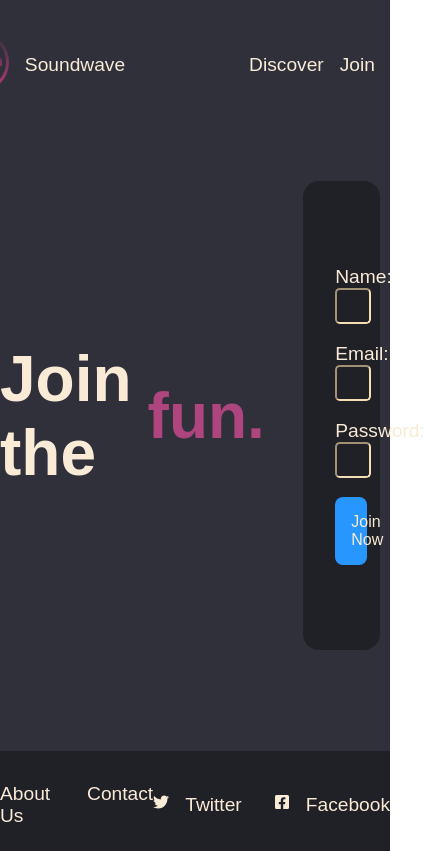
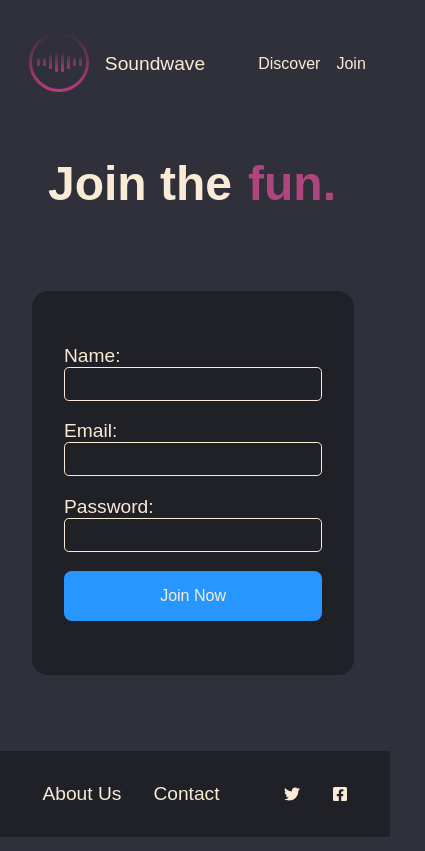
Before and after one commit to EberthCastro/Repply-competitor-Spotify, a React (Vite) app: page /contact in a window 390 px wide. Shown: the whole page, 425 px wide, since content can reach past the window. Built offline with nearby package versions, Linux system fonts and the light colour scheme.

Commit message:
project finished

```diff
--- a/src/App.css
+++ b/src/App.css
@@ -1,4 +1,4 @@
-:root{
+/* :root{
   @import url('https://fonts.googleapis.com/css2?family=Poppins:wght@200;300;400;500;600;700;800;900&display=swap');
 }
 * {
@@ -15,7 +15,7 @@ p{
   display: flex;
   flex-direction: column;
   background-color: #2F303A;
-}
+} */
 /* NAVBAR */
 /* .Logomenu{
   padding: 2rem 0rem 2rem 0rem;
--- a/src/App.jsx
+++ b/src/App.jsx
@@ -1,26 +1,19 @@
-import { useState } from 'react'
-import { Route, Routes} from 'react-router-dom'
-
-import './App.css'
-import LogoMenu from './components/LogoMenu'
-import Hero from './views/Hero'
-import Description from './views/Description'
-import Footer from './views/Footer'
-import Contact from './views/Contact'
+import { React } from "react";
+import { Route, Routes } from "react-router-dom";
+import Hero from "./views/Hero";
+import Description from "./views/Description";
+import Contact from "./views/Contact";
 
 function App() {
-
-
   return (
-    <div className="App">
+    <div>
       <Routes>
-        <Route path='/' element ={<Hero/>} />
-        <Route path='/description' element ={<Description/>} />
-        <Route path='/contact' element ={<Contact/>} />
+        <Route path="/" element={<Hero />} />
+        <Route path="/description" element={<Description />} />
+        <Route path="/contact" element={<Contact />} />
       </Routes>
-
     </div>
-  )
+  );
 }
 
-export default App
+export default App;
--- a/src/index.css
+++ b/src/index.css
@@ -1,70 +1,18 @@
-:root {
-  font-family: Inter, Avenir, Helvetica, Arial, sans-serif;
-  font-size: 16px;
-  line-height: 24px;
-  font-weight: 400;
-
-  color-scheme: light dark;
-  color: rgba(255, 255, 255, 0.87);
-  background-color: #242424;
-
-  font-synthesis: none;
-  text-rendering: optimizeLegibility;
-  -webkit-font-smoothing: antialiased;
-  -moz-osx-font-smoothing: grayscale;
-  -webkit-text-size-adjust: 100%;
+:root{
+  @import url('https://fonts.googleapis.com/css2?family=Poppins:wght@200;300;400;500;600;700;800;900&display=swap');
+}
+* {
+  margin: 0;
+  padding: 0;
+  box-sizing: border-box;
+  font-family: 'Poppins', sans-serif;
+}
+p{
+  font-size: 1.2rem;
 }
 
-a {
-  font-weight: 500;
-  color: #646cff;
-  text-decoration: inherit;
+body{
+  display: flex;
+  flex-direction: column;
+  background-color: #2F303A;
 }
-a:hover {
-  color: #535bf2;
-}
-
-body {
-  margin: 0;
-  display: flex;
-  place-items: center;
-  min-width: 320px;
-  min-height: 100vh;
-}
-
-h1 {
-  font-size: 3.2em;
-  line-height: 1.1;
-}
-
-button {
-  border-radius: 8px;
-  border: 1px solid transparent;
-  padding: 0.6em 1.2em;
-  font-size: 1em;
-  font-weight: 500;
-  font-family: inherit;
-  background-color: #1a1a1a;
-  cursor: pointer;
-  transition: border-color 0.25s;
-}
-button:hover {
-  border-color: #646cff;
-}
-button:focus,
-button:focus-visible {
-  outline: 4px auto -webkit-focus-ring-color;
-}
-
-@media (prefers-color-scheme: light) {
-  :root {
-    color: #213547;
-    background-color: #ffffff;
-  }
-  a:hover {
-    color: #747bff;
-  }
-  button {
-    background-color: #f9f9f9;
-  }
-}
--- a/src/main.jsx
+++ b/src/main.jsx
@@ -2,7 +2,7 @@ import React from 'react'
 import ReactDOM from 'react-dom/client'
 import { BrowserRouter } from 'react-router-dom'
 import App from './App'
-// import './index.css'
+import './index.css'
 
 ReactDOM.createRoot(document.getElementById('root')).render(
   <BrowserRouter>
--- a/src/styles/GlobalStyles.styles.js
+++ b/src/styles/GlobalStyles.styles.js
@@ -2,11 +2,26 @@ import { createGlobalStyle } from "styled-components";
 
 export const GlobalStyles = createGlobalStyle`
 
+:root{
+  @import url('https://fonts.googleapis.com/css2?family=Poppins:wght@200;300;400;500;600;700;800;900&display=swap');
+}
+* {
+  margin: 0;
+  padding: 0;
+  box-sizing: border-box;
+  font-family: 'Poppins', sans-serif;
+}
 
 body{
   display: flex;
   flex-direction: column;
   background-color: #2F303A;
+
+  p{
+  font-size: 1.2rem;
+}
 }
 
 `;
+
+export default GlobalStyles;
--- a/src/styles/LogoMenu.elements.js
+++ b/src/styles/LogoMenu.elements.js
@@ -1,4 +1,8 @@
 import styled from "styled-components";
+
+const media = {
+  mobile: `@media(max-width: 1090px)`,
+};
 
 export const Navig = styled.div`
   padding: 2rem 0rem 2rem 0rem;
@@ -8,12 +12,16 @@ export const Navig = styled.div`
   font-size: 1.2rem;
   position: absolute;
   width: 100vw;
+
+  ${media.mobile} {
+    font-size: 1rem;
+  }
 `;
 
 export const Logon = styled.div`
   grid-area: logo;
   display: flex;
-  margin-left: -10rem;
+  /* margin-left: -10rem; */
   justify-content: center;
   align-items: center;
   gap: 1rem;
@@ -51,6 +59,13 @@ export const Herosection = styled.div`
   color: antiquewhite;
   width: 100vw;
   height: 100vh;
+
+  ${media.mobile} {
+    font-size: 1.8rem;
+    display: flex;
+    justify-content: center;
+    padding: 0rem 2rem 0rem 4rem;
+  }
 `;
 
 export const Banner = styled.div`
@@ -58,6 +73,10 @@ export const Banner = styled.div`
   display: flex;
   justify-content: center;
   align-items: flex-end;
+
+  ${media.mobile} {
+    display: none;
+  }
 `;
 
 export const Cta = styled.div`
@@ -100,6 +119,16 @@ export const Discover = styled.div`
   width: 100vw;
   height: 89vh;
   justify-content: center;
+
+  ${media.mobile} {
+    font-size: 1.8rem;
+    display: flex;
+    flex-direction: column;
+    justify-content: center;
+    align-content: center;
+    padding: 0rem 2rem 0rem 2rem;
+    gap: 2rem;
+  }
 `;
 
 export const Discoversection = styled.div`
@@ -109,17 +138,20 @@ export const Discoversection = styled.div`
   justify-content: center;
   align-items: flex-end;
   gap: 2rem;
+
+  ${media.mobile} {
+    align-items: center;
+  }
 `;
 export const Albumimg = styled.img`
-  width: 54%;
-  height: 60%;
+  width: 20rem;
+  height: 20rem;
 `;
 export const Cover = styled.div`
   grid-area: album;
   display: flex;
   justify-content: center;
   align-items: center;
-  margin-right: 8rem;
 `;
 export const Contactform = styled.div`
   padding-top: 5rem;
@@ -129,18 +161,45 @@ export const Contactform = styled.div`
   color: antiquewhite;
   width: 99vw;
   height: 89vh;
+
+  ${media.mobile} {
+    font-size: 1rem;
+    display: flex;
+    flex-direction: column;
+    justify-content: center;
+    align-content: center;
+    padding: 5rem 2rem 0rem 2rem;
+    gap: 5rem;
+
+  }
 `;
 export const Join = styled.div`
   grid-area: join;
   display: flex;
   justify-content: right;
   align-items: center;
-  gap: 1rem;
-  font-size: 4rem;
-  font-weight: 800;
+  gap: 2rem;
+  font-size: 2rem;
+  font-weight: 600;
 
-  .join-color {
+  h1{
+    display: flex;
+    flex-wrap: wrap;
+    gap: 1rem;
+  }
+
+  .join-color2 {
     color: #ae457e;
+  }
+
+  ${media.mobile} {
+    font-size: 1.5rem;
+    display: flex;
+    justify-content: center;
+    align-items: center;
+    font-weight: 800;
+    width: 20rem;
+
   }
 `;
 export const Formmain = styled.div`
@@ -148,13 +207,17 @@ export const Formmain = styled.div`
   display: flex;
   justify-content: center;
   align-items: center;
+  ${media.mobile} {
+   display: flex;
+   justify-content: center;
+  }
 `;
 export const Formcontainer = styled.div`
   background-color: #202027;
-  padding: 2rem 2rem 2rem 2rem;
+  padding: 1rem 2rem 1rem 2rem;
   border-radius: 1rem;
-  width: 50%;
-  height: 70%;
+  width: 30rem;
+  height: 24rem;
   display: flex;
   flex-direction: column;
   justify-content: center;
@@ -166,6 +229,7 @@ export const Input = styled.input`
   height: 2rem;
   background-color: #202027;
   border-color: wheat;
+  border: 0.1rem solid;
   color: antiquewhite;
   border-radius: 0.3rem;
   padding: 1rem 1rem 1rem 1rem;
@@ -180,12 +244,25 @@ export const Footermain = styled.div`
   color: antiquewhite;
   width: 100vw;
   background-color: #202027;
+  ${media.mobile} {
+   display: flex;
+   justify-content: center;
+   gap: 4rem;
+   padding: 2rem 0rem 2rem 0rem;
+
+  }
 `;
 export const Menufooter = styled.div`
   grid-area: menufooter;
   display: flex;
   justify-content: center;
   gap: 2rem;
+  ${media.mobile} {
+   display: flex;
+   justify-content: center;
+
+
+  }
 `;
 export const SocialLinks = styled.div`
   grid-area: social;
@@ -193,8 +270,21 @@ export const SocialLinks = styled.div`
   justify-content: center;
   align-items: center;
   gap: 2rem;
+  ${media.mobile} {
+   display: flex;
+   justify-content: center;
+
+  }
 `;
 export const Socialnet = styled.div`
   display: flex;
   gap: 1rem;
+
+  ${media.mobile} {
+   p{
+    display: none;
+   }
+  }
+
+
 `;
--- a/src/views/Contact.jsx
+++ b/src/views/Contact.jsx
@@ -1,8 +1,8 @@
 import React from "react";
 import Form from "../components/Form";
 import LogoMenu from "../components/LogoMenu";
+import Footer from "./Footer";
 import { Contactform, Join } from "../styles/LogoMenu.elements";
-import Footer from "./Footer";
 
 function Contact() {
   return (
@@ -10,8 +10,7 @@ function Contact() {
       <LogoMenu />
       <Contactform>
         <Join>
-          <span>Join the </span>
-          <span className="join-color">fun.</span>
+          <h1 >Join the <span className="join-color2"> fun.</span></h1>
         </Join>
         <Form />
       </Contactform>
--- a/src/views/Hero.jsx
+++ b/src/views/Hero.jsx
@@ -16,7 +16,7 @@ function Hero() {
         </Banner>
         <Cta>
           <h1>Feel The Music</h1>
-          <p>Stream over 20 thousand song with a single click</p>
+          <p>Stream over 20 thousand songs with a single click</p>
           <Button widthF="7rem">
           <Link to='/contact'>Join Now</Link>
           </Button>
```
Also changed, not shown: src/views/Header.jsx (deleted, +0 -11 lines).
